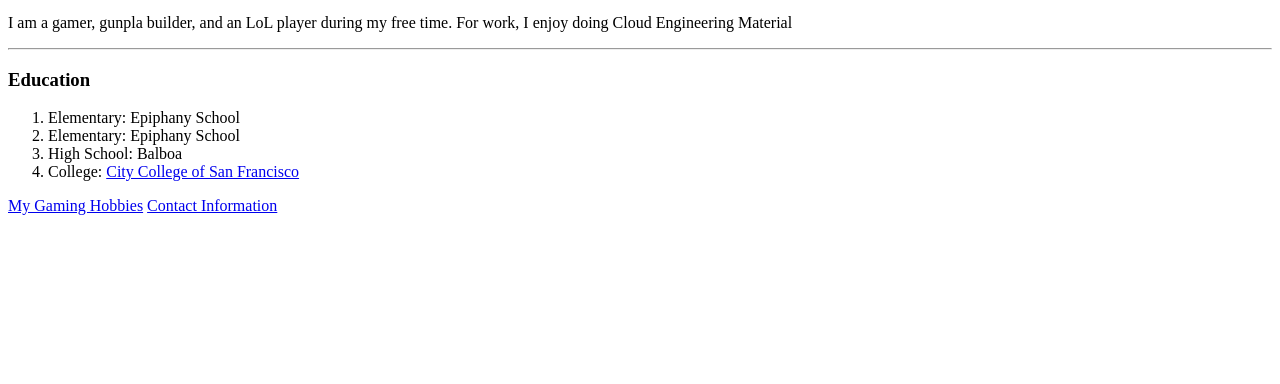
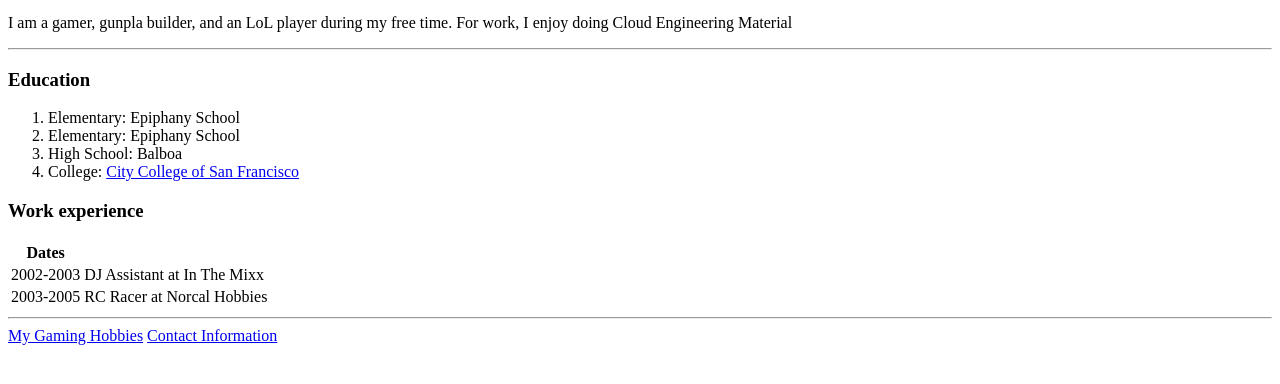
Before and after one commit to ProjectLuke/JS-Bootcamp, a plain HTML site: page HTML - Personal Site/index.html in a window 1280 px wide. Shown: the part 412-796 px from the top of the page. Drawn offline with Linux system fonts and the light colour scheme.

Commit message:
Commiting changes

```diff
--- a/HTML - Personal Site/index.html
+++ b/HTML - Personal Site/index.html
@@ -18,6 +18,22 @@
             <li>High School: Balboa</li>
             <li>College: <a href="https://www.ccsf.edu/">City College of San Francisco</a></li>
         </ol>
+        <h3>Work experience</h3>
+        <table>
+            <thead>
+                <th>Dates</th>
+                <th></th>
+            </thead>
+            <tr>
+                <td>2002-2003</td>
+                <td>DJ Assistant at In The Mixx</td>
+            </tr>
+            <tr>
+                <td>2003-2005</td>
+                <td>RC Racer at Norcal Hobbies</td>
+            </tr>
+        </table>
+        <hr>
         <a href="hobbies.html">My Gaming Hobbies</a> <!-- This is an anchor tag-->
         <a href="contact.html">Contact Information</a> <!-- This is also an anchor tag-->
     </body>
```
